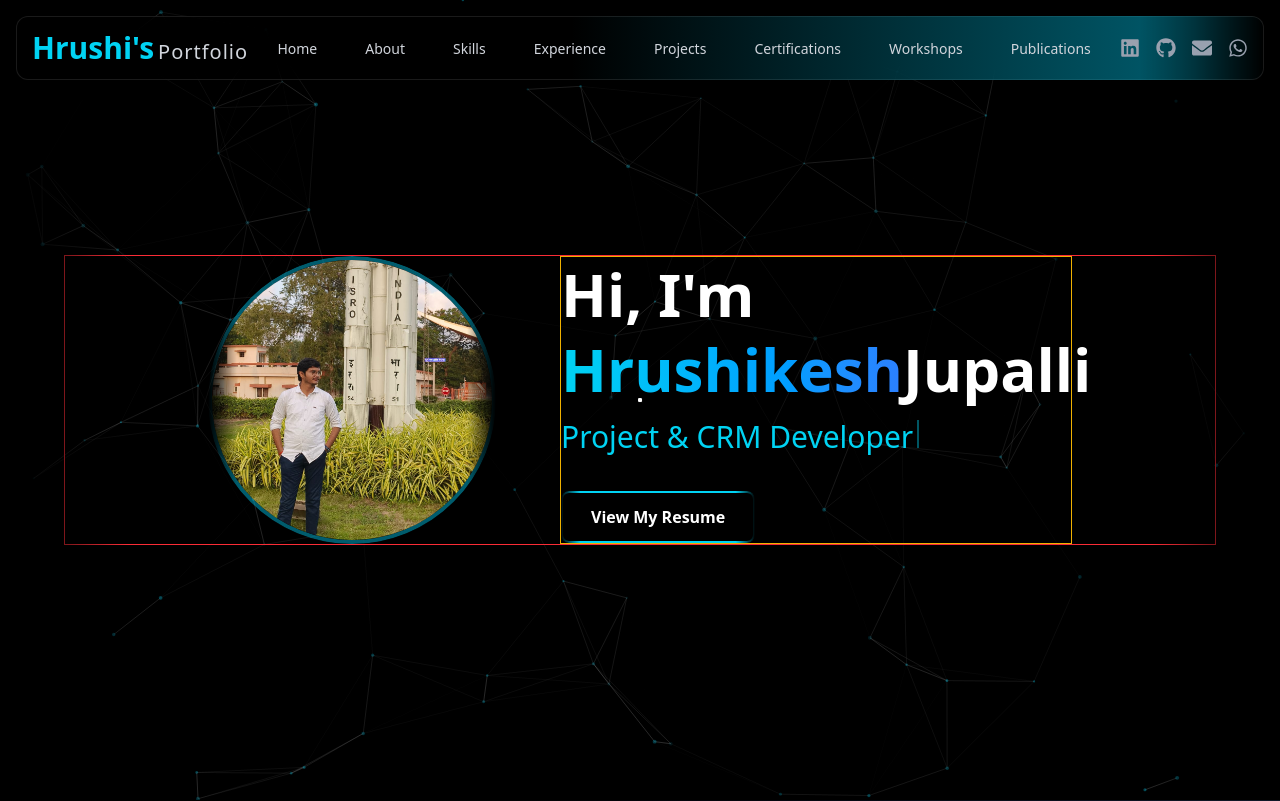
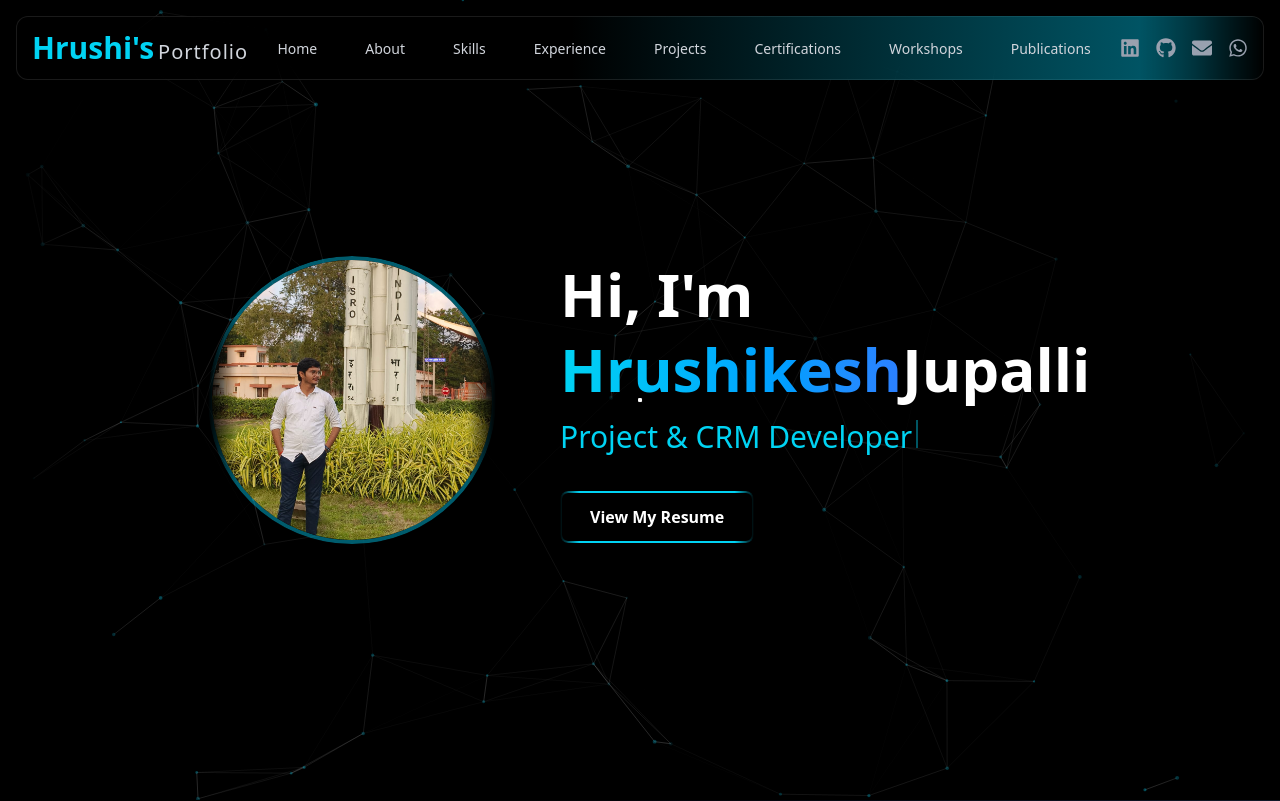
Before and after one commit to Hrushi964/Portfolio, a Next.js app: page / in a window 1280 px wide. Shown: the top 801 px of the page. Built offline with nearby package versions, Linux system fonts and the light colour scheme.

Commit message:
Updated features or fixed bugs

```diff
--- a/src/components/Hero.jsx
+++ b/src/components/Hero.jsx
@@ -61,7 +61,7 @@ export default function Hero() {
       </div>
 
       {/* Main Content Area */}
-      <div className="relative flex flex-col md:flex-row items-center justify-center gap-12 lg:gap-16 max-w-6xl w-full z-10 border border-red-500">
+      <div className="relative flex flex-col md:flex-row items-center justify-center gap-12 lg:gap-16 max-w-6xl w-full z-10">
 
         {/* Profile Image with Tilt */}
         <Tilt
@@ -91,7 +91,7 @@ export default function Hero() {
         </Tilt>
 
         {/* Hero Text Content */}
-        <div className="flex flex-col items-center md:items-start text-center md:text-left max-w-lg border border-yellow-500">
+        <div className="flex flex-col items-center md:items-start text-center md:text-left max-w-lg">
 
           {/* Main Heading */}
           <motion.h1
```
